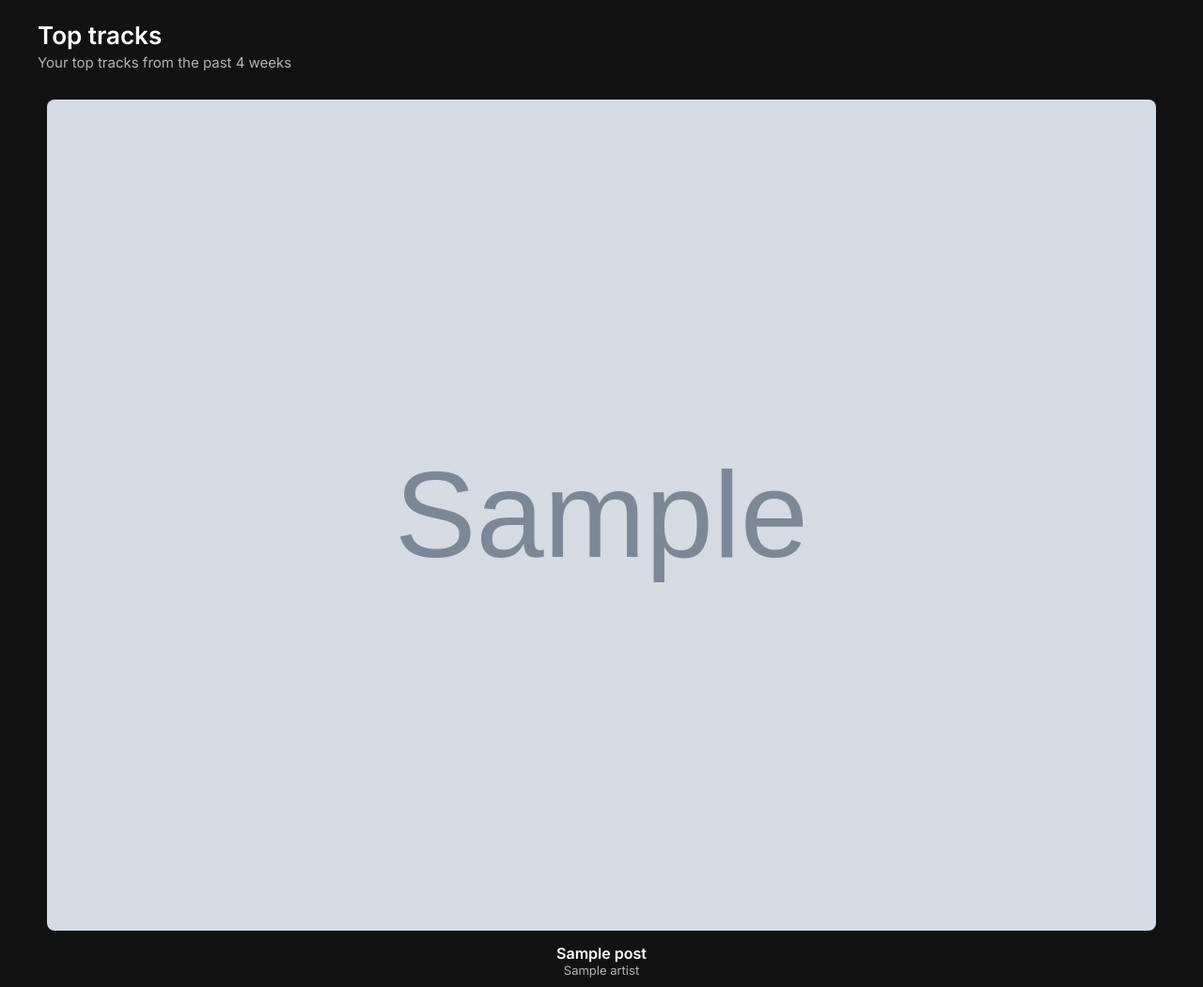
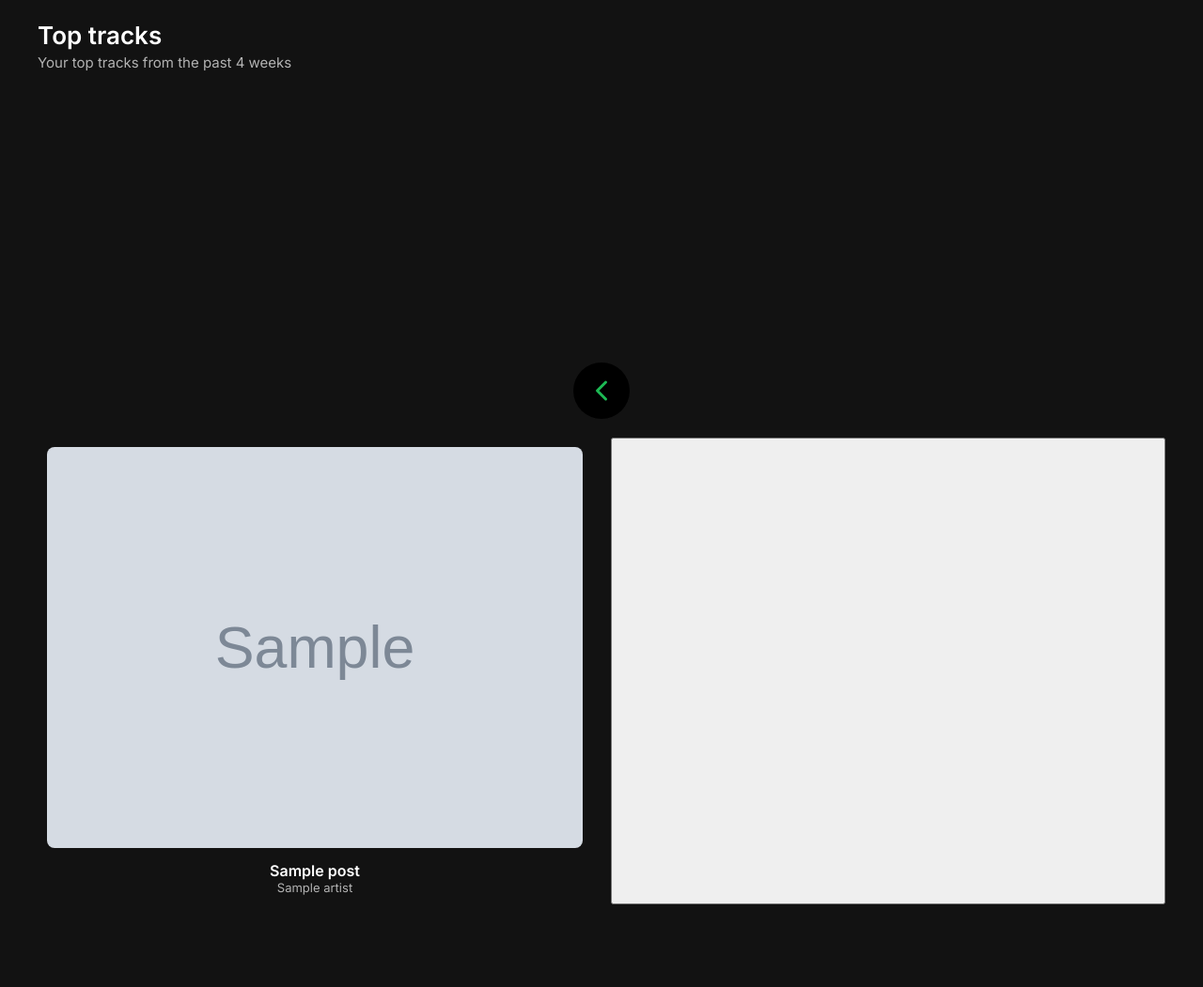
Before and after one commit to clemleri/SpotifyAnalysis, a Flask app: template templates/displayTracks.html in a window 1280 px wide. Shown: the part 40-1091 px from the top of the page at 94% size. After the commit the page ends 1003 px from the top, so only its background shows below. Run offline with Flask 3, Linux system fonts and the light colour scheme; the template is opened without the code that fills it: most values are stand-ins (such as "Sample title", 1, 10 or a date in 2020); grey boxes marked "Sample" are stand-in pictures.

Commit message:
ajout boutton topTracks

```diff
--- a/server.py
+++ b/server.py
@@ -74,7 +74,7 @@ def user_profile():
     return render_template('displayProfile.html', posts=user)
 
 @app.route("/topTracks")
-def get_top_tracks():
+def get_top_tracks(index = 0):
     access_token = session.get('access_token')
     if not access_token:
         return "<p>Access token not found. Please <a href='/'>login</a> again.</p>"
--- a/static/css/style.css
+++ b/static/css/style.css
@@ -98,3 +98,31 @@ h2 {
     font-size: 13px;
     color: #b3b3b3;
 }
+
+.cursor-button {
+    background-color: transparent;
+    text-align: center;
+    padding: 10px;
+    margin-top: 25%;
+    margin-bottom: auto;
+}
+
+
+.rounded-button {
+    width: 60px;
+    height: 60px;
+    background: black;
+    color: #1DB954;
+    display: inline-flex;
+    align-items: center;
+    justify-content: center;
+    cursor: pointer;
+    border-radius: 50%;
+    border: none;
+    text-decoration: none;
+    transition: 0.2s;
+}
+
+.rounded-button:hover {
+    background: #292929;
+}
--- a/templates/displayProfile.html
+++ b/templates/displayProfile.html
@@ -4,9 +4,9 @@
 
     <h2>Your Spotify Profile</h2>
     {% if posts['images']|length > 0 %}
-        <img src="{{ post['images']}}" width="150" class="circle-img">
+        <img src="{{ posts['images'][0]['url']}}" width="150" class="circle-img">
     {% else %}
-        <img src="" width="150" class="circle-img">
+        <img src="static/assets/imgUser.jpg" width="150" class="circle-img">
     {% endif %}
     <p><strong>Name: </strong> {{posts['display_name']}}</p>
     <p><strong>Country: </strong> {{posts['country']}}</p>
--- a/templates/displayTracks.html
+++ b/templates/displayTracks.html
@@ -3,7 +3,13 @@
 {% block content %}
     <h2>Top tracks</h2>
     <div class='subtitle'>Your top tracks from the past 4 weeks</div>
+    <div class="cursor-button">
+        <a href="" class="rounded-button">
+            <ion-icon name="chevron-back-outline" size="large"></ion-icon>
+        </a>
+    </div>
     <div class="grid-container">
+
         {% for post in posts %}
             <div class="card">
                 <img src="{{post['album']['images'][0]['url']}}" alt="{{ post['name']}}">
@@ -11,5 +17,8 @@
                 <div class="subtitle-small">{{ post['artists'][0]['name'] }}</div>
             </div>
         {% endfor %}
+        <button>
+
+        </button>
     </div>
 {% endblock %}
--- a/templates/index.html
+++ b/templates/index.html
@@ -17,5 +17,9 @@
     <div class = "container">
         {% block content %} {% endblock %}
     </div>
+
+    <script type="module" src="https://unpkg.com/ionicons@7.1.0/dist/ionicons/ionicons.esm.js"></script>
+    <script nomodule src="https://unpkg.com/ionicons@7.1.0/dist/ionicons/ionicons.js"></script>
+
 </body>
 </html>
```
Also changed, not shown: static/assets/imgUser.jpg (added).
